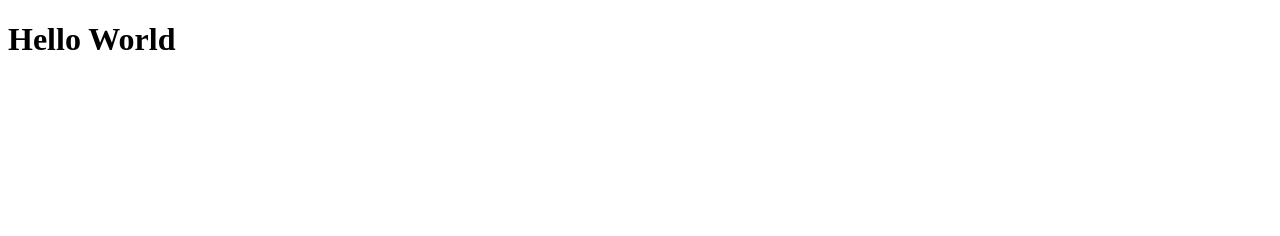
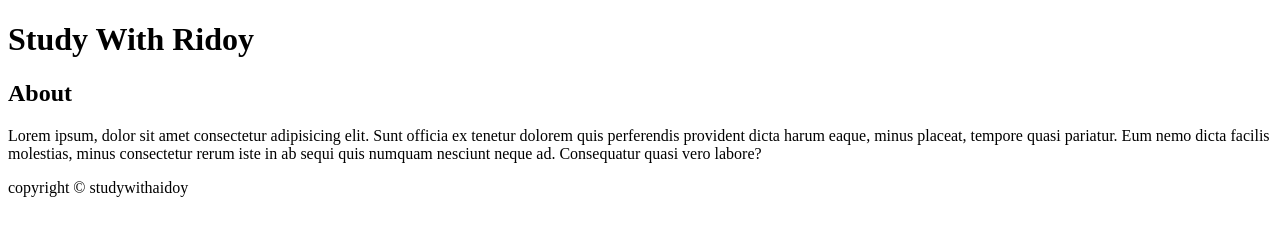
Before and after one commit to ridoy113/sass-project, a plain HTML site: page index.html in a window 1280 px wide. Drawn offline with Linux system fonts and the light colour scheme.

Commit message:
make a structure in html file

```diff
--- a/index.html
+++ b/index.html
@@ -9,7 +9,21 @@
 </head>
 
 <body>
-    <h1>Hello World</h1>
+    <header>
+        <h1>Study With Ridoy</h1>
+    </header>
+    <main>
+        <section id="about">
+            <h2>About</h2>
+            <p>Lorem ipsum, dolor sit amet consectetur adipisicing elit. Sunt officia ex tenetur dolorem quis
+                perferendis provident dicta harum eaque, minus placeat, tempore quasi pariatur. Eum nemo dicta facilis
+                molestias, minus consectetur rerum iste in ab sequi quis numquam nesciunt neque ad. Consequatur quasi
+                vero labore?</p>
+        </section>
+    </main>
+    <footer>
+        <p>copyright &copy; studywithaidoy</p>
+    </footer>
 </body>
 
 </html>
```
Also changed, not shown: styles/demo.scss (added).
